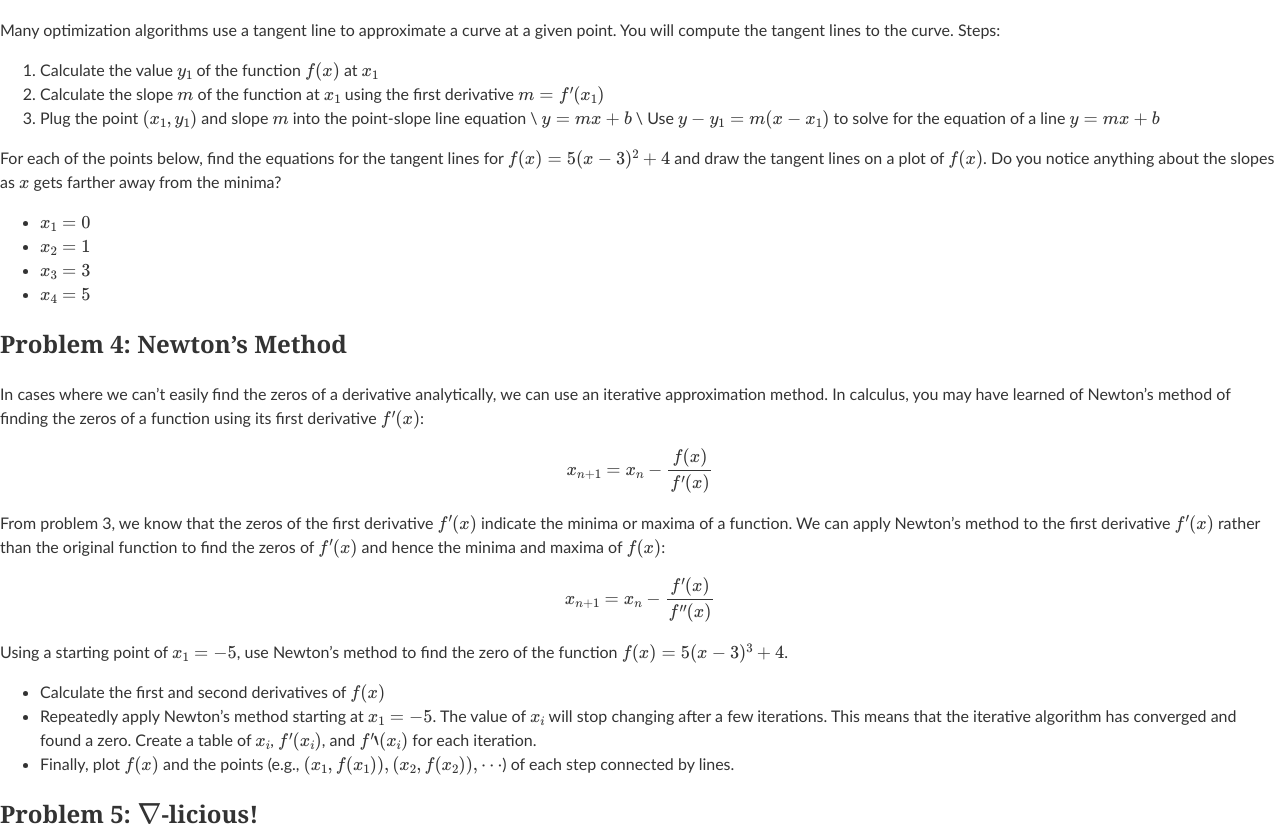
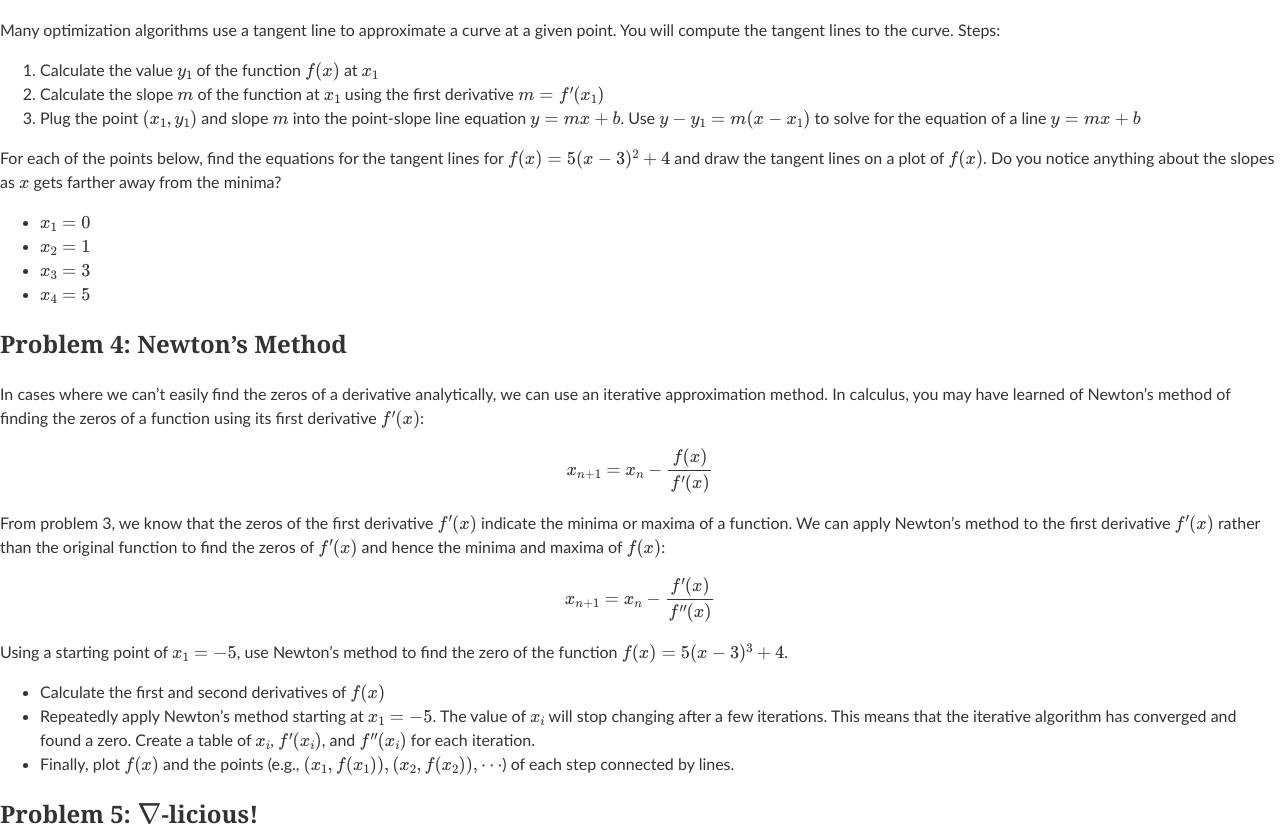
Before and after one commit to edurant/edurant.github.io, a Jekyll site: the page built from courses/csc4601/ps/09/index.md, in a window 1280 px wide. Shown: the part 634-1474 px from the top of the page. Built offline with Jekyll 4.4.1, drawn with Linux system fonts in a browser that asks for light colours.

Commit message:
CSC5601 PS 09: 2nd derivative '' works in display math but not regular math due to smart quote expansion. Using Unicode equivalent of &rsquo; twice as attempted workaround.

```diff
--- a/courses/csc4601/ps/09/index.md
+++ b/courses/csc4601/ps/09/index.md
@@ -27,7 +27,7 @@ Many optimization algorithms use a tangent line to approximate a curve at a give
 
 1. Calculate the value $y_1$ of the function $f(x)$ at $x_1$
 2. Calculate the slope $m$ of the function at $x_1$ using the first derivative $m = f'(x_1)$
-3. Plug the point $(x_1, y_1)$ and slope $m$ into the point-slope line equation \\ $y = mx + b$ \\\\ Use $y - y_1 = m (x - x_1)$ to solve for the equation of a line $y = mx + b$
+3. Plug the point $(x_1, y_1)$ and slope $m$ into the point-slope line equation $y = mx + b$. Use $y - y_1 = m (x - x_1)$ to solve for the equation of a line $y = mx + b$
 
 For each of the points below, find the equations for the tangent lines for $f(x) = 5(x-3)^2 + 4$ and draw the tangent lines on a plot of $f(x)$. Do you notice anything about the slopes as $x$ gets farther away from the minima?
 
@@ -52,7 +52,7 @@ $$
 Using a starting point of $x_1 = -5$, use Newton's method to find the zero of the function $f(x) = 5(x-3)^3 + 4$.
 
 - Calculate the first and second derivatives of $f(x)$
-- Repeatedly apply Newton's method starting at $x_1 = -5$. The value of $x_i$ will stop changing after a few iterations. This means that the iterative algorithm has converged and found a zero. Create a table of $x_i$, $f'(x_i)$, and $f''(x_i)$ for each iteration.
+- Repeatedly apply Newton's method starting at $x_1 = -5$. The value of $x_i$ will stop changing after a few iterations. This means that the iterative algorithm has converged and found a zero. Create a table of $x_i$, $f'(x_i)$, and $f’’(x_i)$ for each iteration.
 - Finally, plot $f(x)$ and the points (e.g., $(x_1, f(x_1)), (x_2, f(x_2)), \cdots$) of each step connected by lines.
 
 ## Problem 5: $\nabla$-licious!
```
